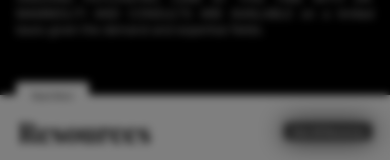
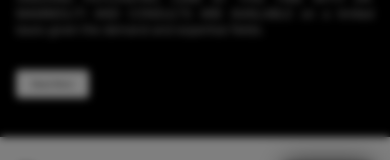
Before and after one commit to topcowmoo/areca-vestiaria, a React (Vite) app: page / in a window 390 px wide. Shown: the part 665-825 px from the top of the page. Built offline with nearby package versions, Linux system fonts and the light colour scheme; a web font is replaced by a local one.

Commit message:
adjusted mt

```diff
--- a/src/pages/Home.jsx
+++ b/src/pages/Home.jsx
@@ -117,7 +117,7 @@ function Home() {
 
       {/* ABOUT US second section with additional content and 'Read More' button */}
       <section className="relative flex flex-col bg-black">
-        <div className="relative w-full h-[50vh] min-w-[390px]">
+        <div className="relative w-full h-[55vh] min-w-[390px]">
 
           {/* Background Image Container */}
           <div className="absolute inset-0 w-full h-[100vh] z-0">
@@ -130,7 +130,7 @@ function Home() {
   iphone-12-max:h-[29vh]
   galaxy-s20-max:h-[28.19vh]
   iphone-xr-max:h-[28.9vh]
-iphone-14-max:h-[50vh]
+iphone-14-max:h-[55vh]
   surface-duo-max:h-[46.9vh]
   ipad-mini:h-[100vh]
   ipad-air-max:h-[90vh]
@@ -198,7 +198,7 @@ iphone-14-max:h-[50vh]
               {/* Button to open the modal */}
               <button
                 onClick={handleOpenModal}
-                className="mt-11 px-4 py-2 bg-white text-[8px] md:text-md font-inter rounded text-alt hover:text-white hover:bg-alt"
+                className="mt-8 px-4 py-2 bg-white text-[8px] md:text-md font-inter rounded text-alt hover:text-white hover:bg-alt"
               >
                 Read More
               </button>
```
